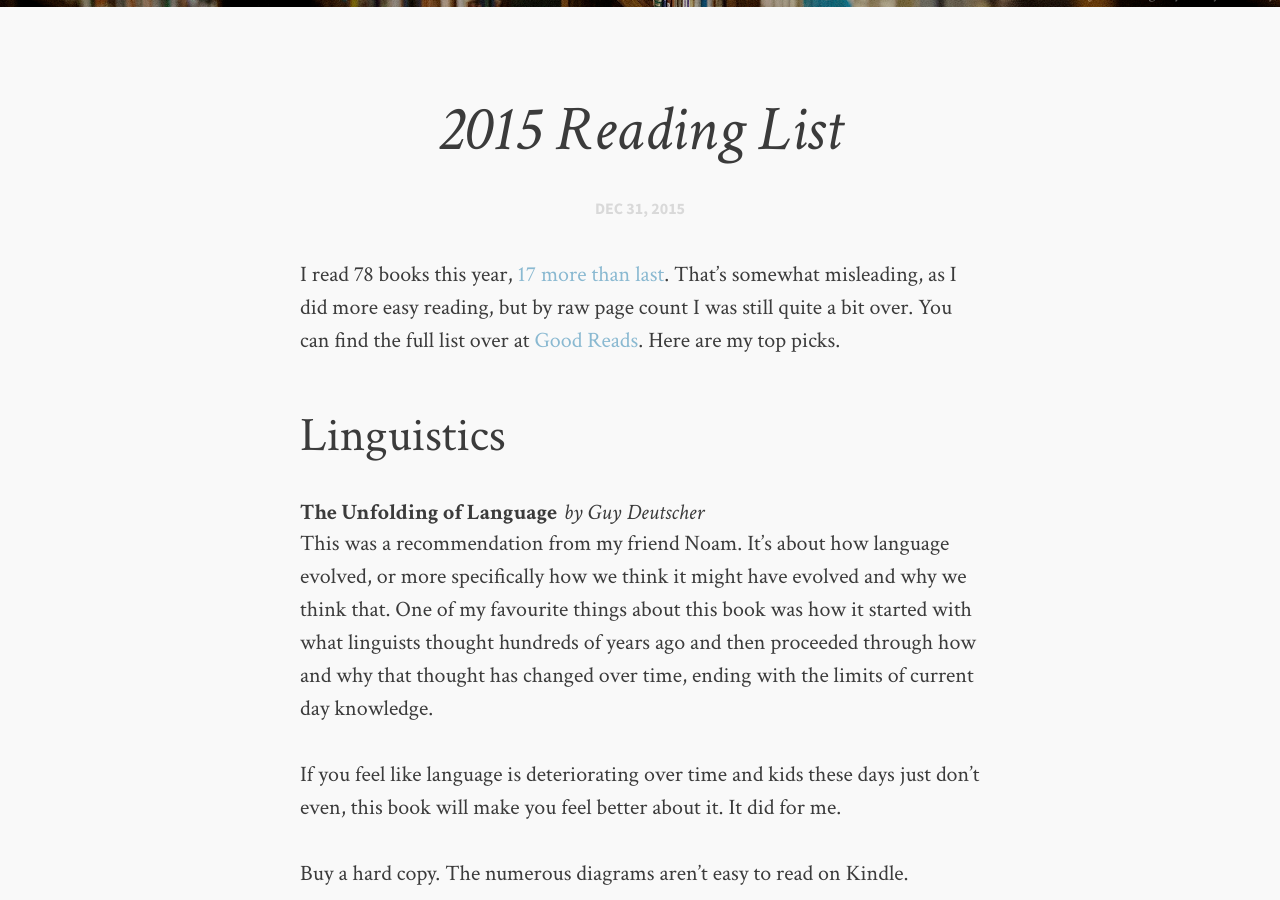
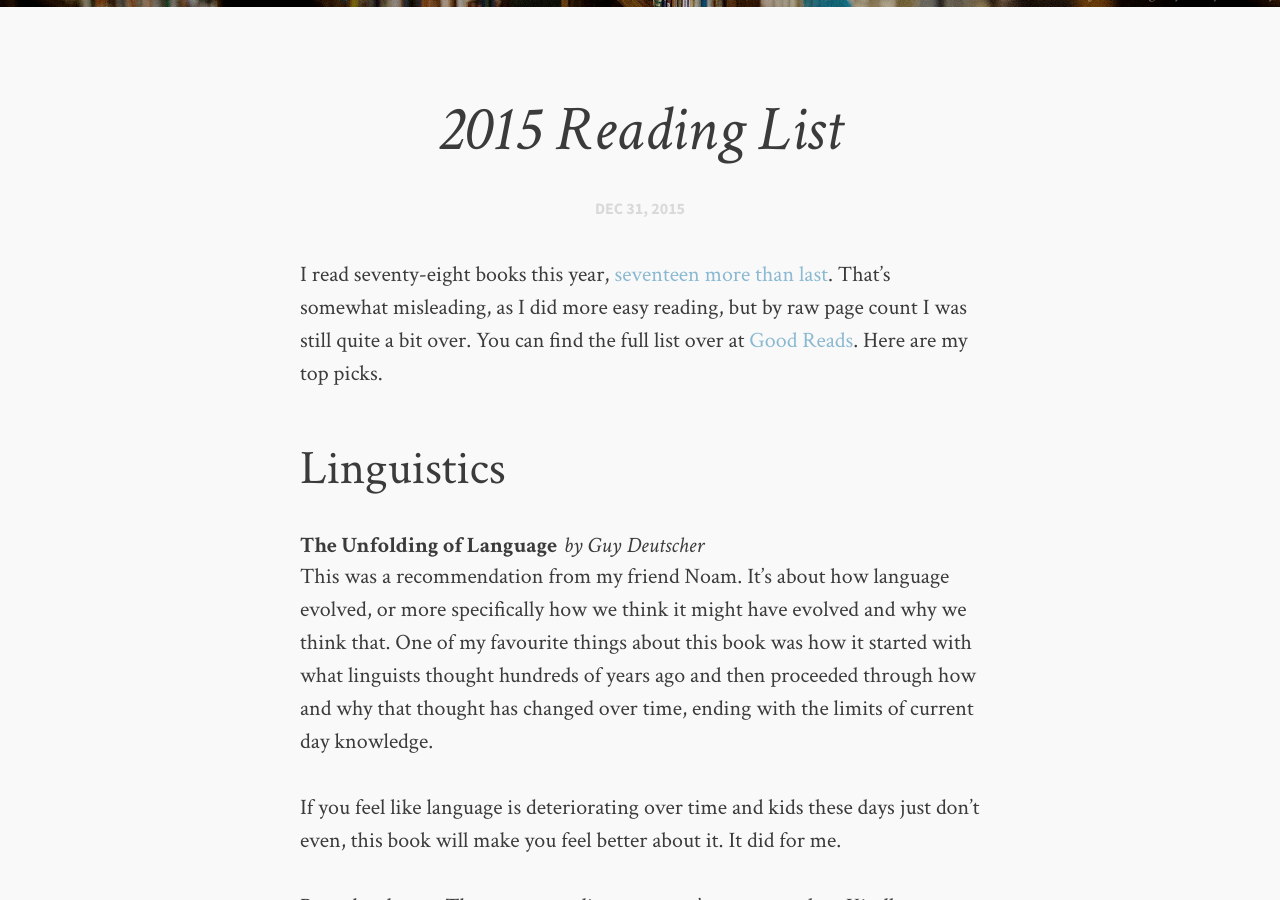
Before and after one commit to xaviershay/blog, a Jekyll site: the page built from _posts/2015-12-31-2015-reading-list.md, in a window 1280 px wide and 900 px high, scrolled down 443 px. Built offline with Jekyll 4.4.1, drawn with Linux system fonts in a browser that asks for light colours; comment, search, counter and statistics services are not loaded.

Commit message:
Fix index page summary

```diff
--- a/_posts/2015-12-31-2015-reading-list.md
+++ b/_posts/2015-12-31-2015-reading-list.md
@@ -11,11 +11,7 @@ image:
     link: https://www.flickr.com/photos/oneterry/16711663295/i
 ---
 
-I read 78 books this year, [17 more than
-last](2014-reading-list.html). That's somewhat misleading, as I did more easy reading, but by raw page count I was still quite a bit over. You can find the full list over at [Good
-Reads](https://www.goodreads.com/review/list/2875383-xavier-shay?utf8=%E2%9C%93&read_at=2015&view=covers&per_page=100).
-Here are my top picks.
-
+I read seventy-eight books this year, [seventeen more than last](2014-reading-list.html). That's somewhat misleading, as I did more easy reading, but by raw page count I was still quite a bit over. You can find the full list over at [Good Reads](https://www.goodreads.com/review/list/2875383-xavier-shay?utf8=%E2%9C%93&read_at=2015&view=covers&per_page=100). Here are my top picks.
 
 ## Linguistics
 
```
Also changed, not shown: _posts/2014-12-31-2014-reading-list.md (+1 -4 lines).
